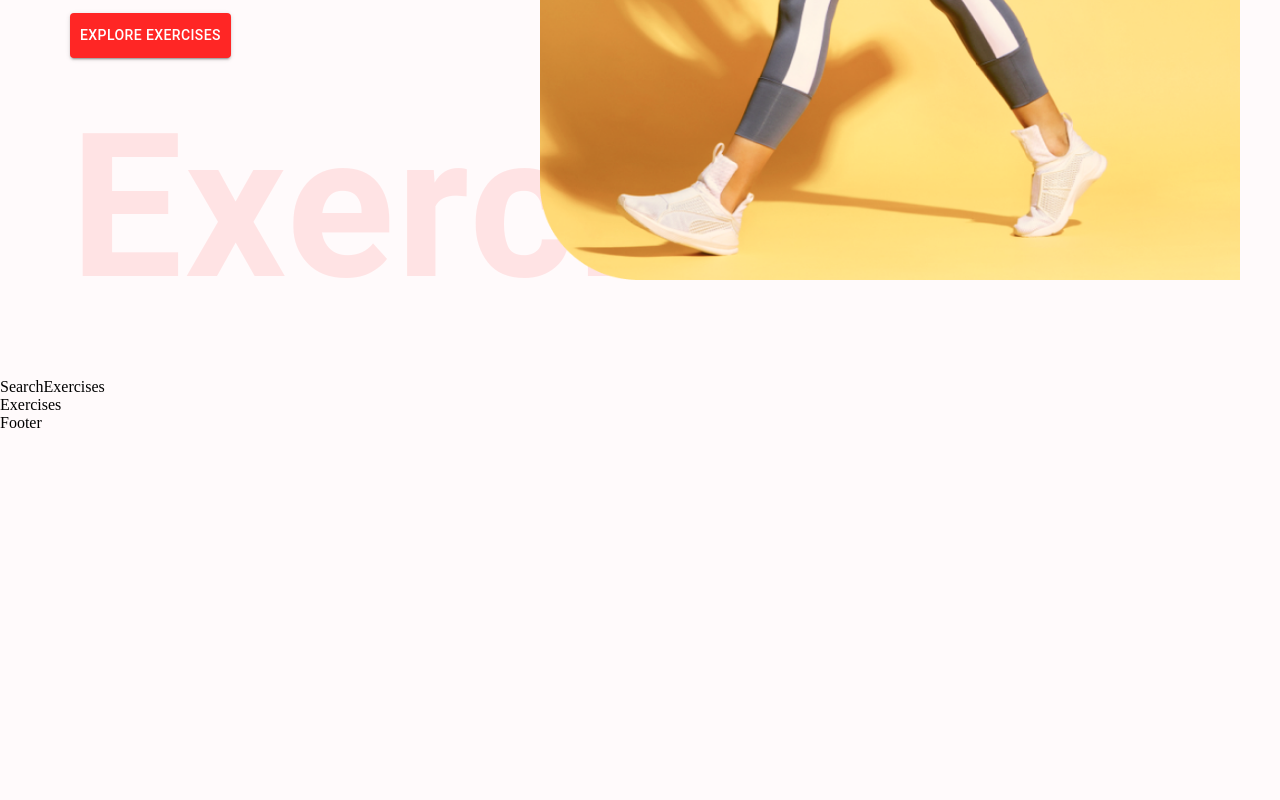
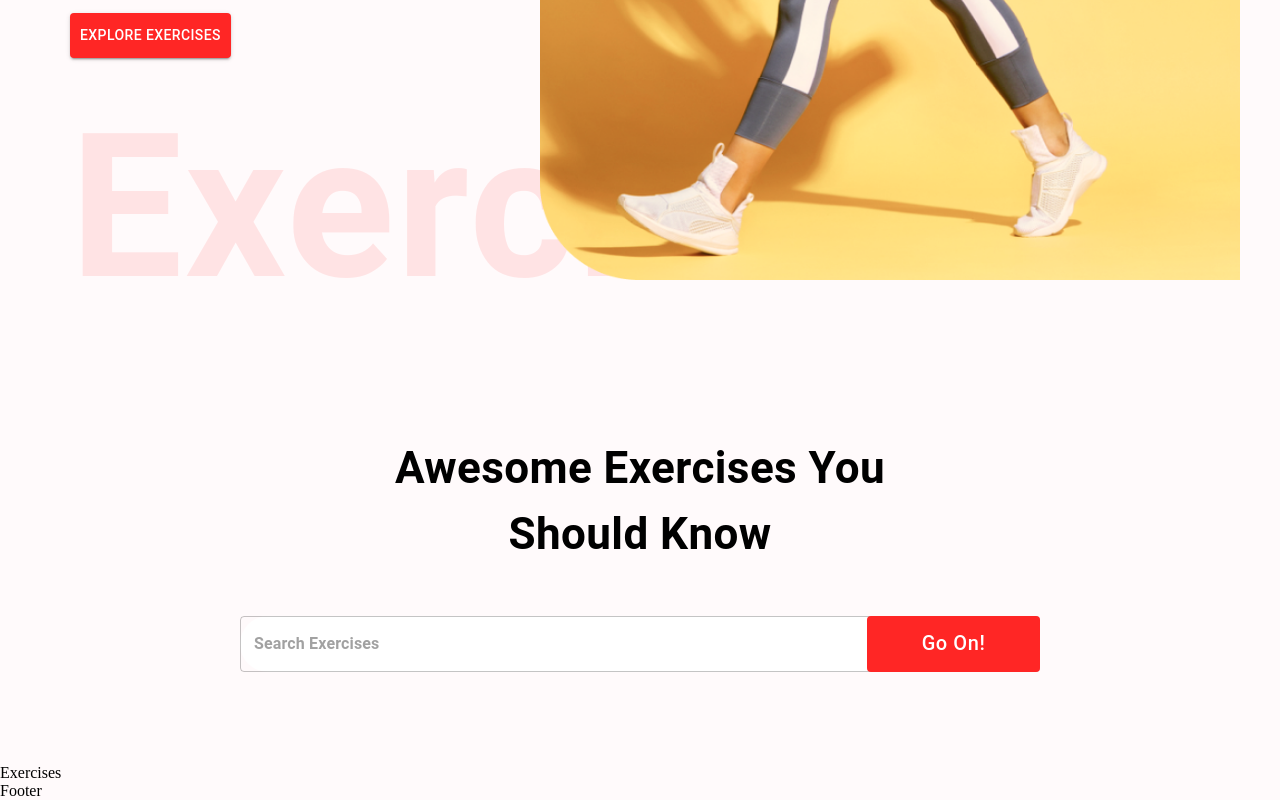
Before and after one commit to rishikrc3/gym_exercises, a React (Create React App) app: page / in a window 1280 px wide. Shown: the part 586-1386 px from the top of the page. Before the commit the page ends 1018 px from the top, so only its background shows below. Built offline with nearby package versions, Linux system fonts and the light colour scheme.

Commit message:
searchexersise_component_updated

```diff
--- a/src/components/SearchExercises.js
+++ b/src/components/SearchExercises.js
@@ -1,7 +1,53 @@
 import React from "react";
-
+import { Box, Button, Stack, TextField, Typography } from "@mui/material";
 const SearchExercises = () => {
-  return <div>SearchExercises</div>;
+  return (
+    <Stack alignItems="center" mt="37px" justifyContent="center" p="20px">
+      <Typography
+        fontWeight={700}
+        sx={{ fontSize: { lg: "44px", xs: "30px" } }}
+        mb="49px"
+        textAlign="center"
+      >
+        Awesome Exercises You <br />
+        Should Know
+      </Typography>
+      <Box position="relative" mb="72px">
+        <TextField
+          sx={{
+            input: {
+              fontWeight: "700",
+              border: "none",
+              borderRadius: "4px",
+            },
+            width: { lg: "800px", xs: "350px" },
+            backgroundColor: "#fff",
+            borderRadius: "40px",
+          }}
+          height="76px"
+          value=""
+          onChange={(e) => {}}
+          placeholder="Search Exercises"
+          type="text"
+        />
+        <Button
+          className="search-btn"
+          sx={{
+            bgcolor: "#FF2625",
+            color: "#fff",
+            textTransform: "none",
+            width: { lg: "173px", xs: "80px" },
+            height: "56px",
+            position: "absolute",
+            right: "0px",
+            fontSize: { lg: "20px", xs: "14px" },
+          }}
+        >
+          Go On!
+        </Button>
+      </Box>
+    </Stack>
+  );
 };
 
 export default SearchExercises;
```
